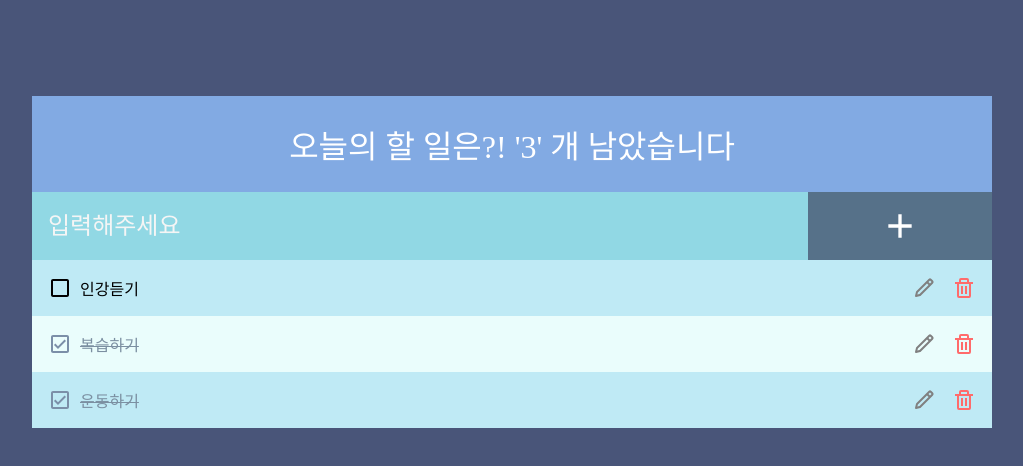
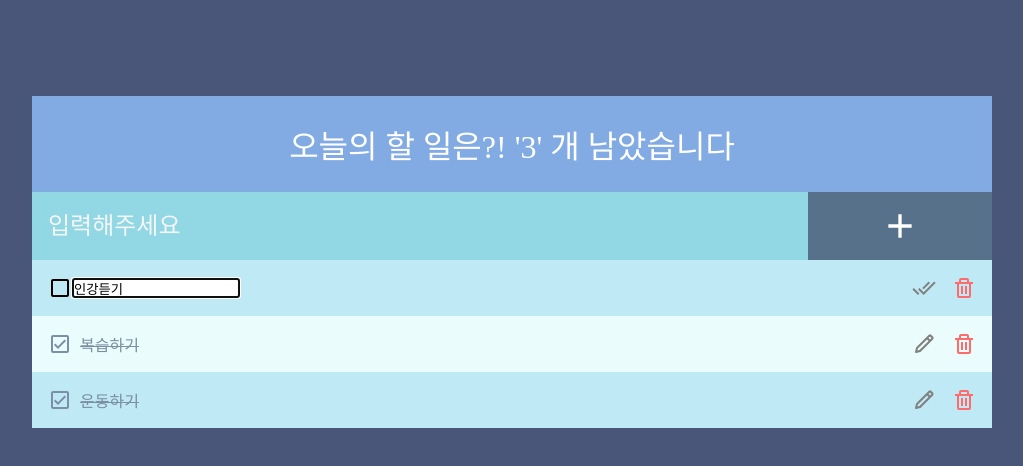
Before and after one commit to Min-hh-k/todosReact, a React (Create React App) app: page / in a window 1280 px wide. Both pictures are taken after a click on the icon 1052 px from the left and 288 px from the top of the page. Shown: the top 466 px of the page, without its empty margins (128-1151 px from the left). Built offline with nearby package versions, Linux system fonts and the light colour scheme; a web font is replaced by a local one.

Commit message:
수정하기 기능+

```diff
--- a/src/App.js
+++ b/src/App.js
@@ -63,7 +63,7 @@ function App() {
     <>
       <TodoTemplate toDos={toDos}>
         <TodoInsert onInsert={onInsert} />
-        <TodoList toDos={toDos} onRemove={onRemove} onToggle={onToggle} />
+        <TodoList toDos={toDos} setToDos={setToDos} onRemove={onRemove} onToggle={onToggle} />
       </TodoTemplate>
     </>
   );
--- a/src/components/TodoItem.jsx
+++ b/src/components/TodoItem.jsx
@@ -1,10 +1,11 @@
-import React from "react";
+import React, { useEffect, useRef, useState } from "react";
 import styled from "styled-components";
 import {
   MdOutlineCheckBoxOutlineBlank,
   MdOutlineCheckBox,
 } from "react-icons/md";
 import { BiTrash, BiPencil } from "react-icons/bi";
+import { MdDoneAll } from "react-icons/md";
 import fn from "classnames";
 
 const TodoItems = styled.div`
@@ -59,9 +60,56 @@ const TodoItems = styled.div`
     margin-right: 1rem;
     cursor: pointer;
   }
+
+  .correct_okay {
+    color: gray;
+    margin-right: 1rem;
+    cursor: pointer;
+  }
 `;
-function TodoItem({ todo, onRemove, onToggle }) {
+function TodoItem({ todo, toDos, onRemove, onToggle, setToDos }) {
   const { id, text, checked } = todo;
+
+  //!  수정
+  const [edited, setEdited] = useState(false);
+  const [newText, setNewTest] = useState(text); // 새로운 아이템 내용
+
+  // 수정 기능
+  const onChangeEditInput = (e) => {
+    setNewTest(e.target.value);
+  };
+
+  const onClickEditButton = () => {
+    // 클릭시 edited 값을 true로 바꿈
+    setEdited(true);
+  };
+
+  const onClickSubmitButton = () => {
+    const nextTodoList = toDos.map((item) => ({
+      ...item,
+
+      // 새로운 아이템 내용을 넣어줌
+
+      text: item.id === id ? newText : item.text,
+    }));
+
+    // console.log(nextTodoList);
+    // console.log(newText);
+
+    setToDos(nextTodoList); // 새로운 리스트를 넣어줌
+
+    setEdited(false); // 수정모드를 다시 읽기모드로 변경
+  };
+
+  const editInputRef = useRef(null);
+
+  useEffect(() => {
+    // edit 모드일때 포커싱을 한다.
+    if (edited) {
+      editInputRef.current.focus();
+    }
+  }, [edited]);
+
   return (
     <TodoItems>
       <div className={fn("checkbox", { checked })} onClick={() => onToggle(id)}>
@@ -70,11 +118,24 @@ function TodoItem({ todo, onRemove, onToggle }) {
         ) : (
           <MdOutlineCheckBoxOutlineBlank />
         )}
-
-        <div className="text">{text}</div>
+        {/* 수정 모드  on || off  */}
+        {edited ? (
+          <input
+            type="text"
+            value={newText}
+            ref={editInputRef}
+            onChange={onChangeEditInput}
+          />
+        ) : (
+          <div className="text">{text}</div>
+        )}
       </div>
       {/* 수정 아이콘 */}
-      <BiPencil className="correct" />
+      {!edited ? (
+        <BiPencil className="correct" onClick={onClickEditButton} />
+      ) : (
+        <MdDoneAll className="correct_okay" onClick={onClickSubmitButton} />
+      )}
       <BiTrash className="remove" onClick={() => onRemove(id)} />
     </TodoItems>
   );
--- a/src/components/TodoList.jsx
+++ b/src/components/TodoList.jsx
@@ -7,10 +7,19 @@ const TodoLists = styled.div`
   max-height: 100vh;
   overflow-y: auto; ;
 `;
-function TodoList({toDos, onRemove, onToggle}) {
+function TodoList({ toDos, onRemove, onToggle, setToDos }) {
   return (
     <TodoLists>
-    {toDos.map(el => <TodoItem todo={el} key={el.id} onRemove={onRemove} onToggle={onToggle} />)}
+      {toDos.map((el) => (
+        <TodoItem
+          todo={el}
+          toDos={toDos}
+          key={el.id}
+          onRemove={onRemove}
+          onToggle={onToggle}
+          setToDos={setToDos}
+        />
+      ))}
     </TodoLists>
   );
 }
```
